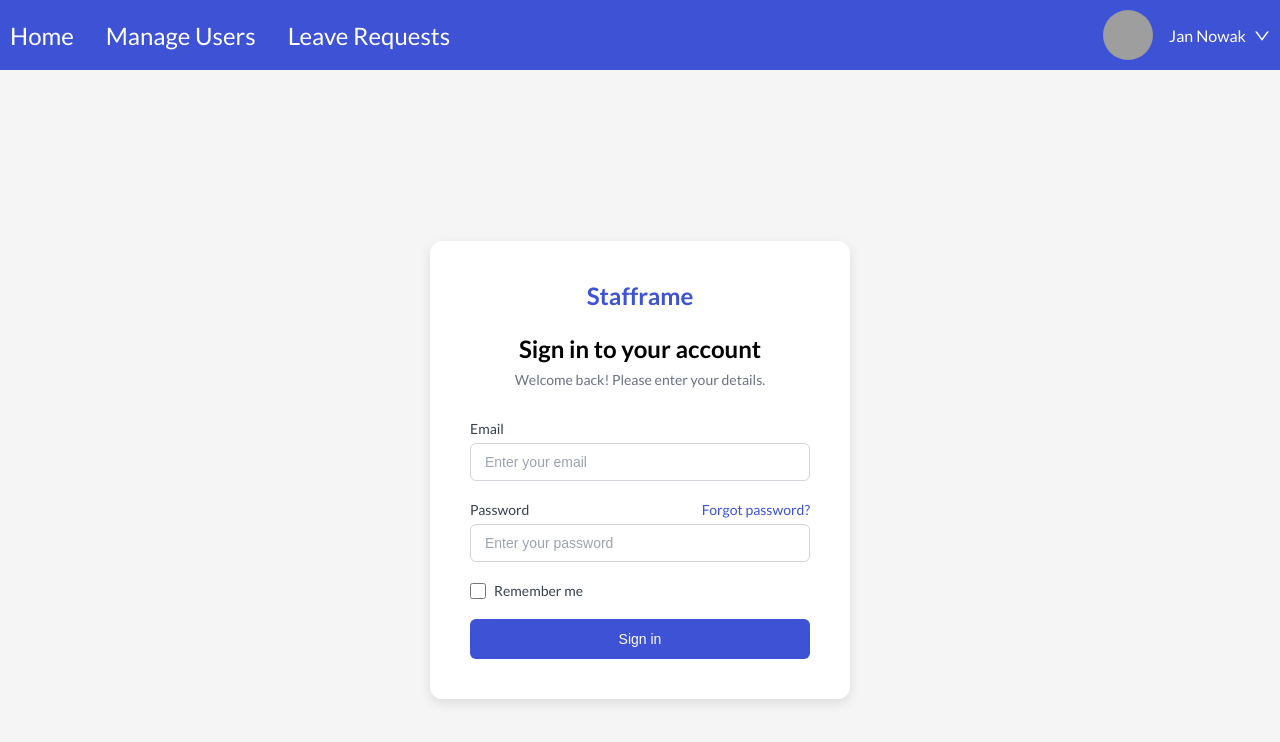
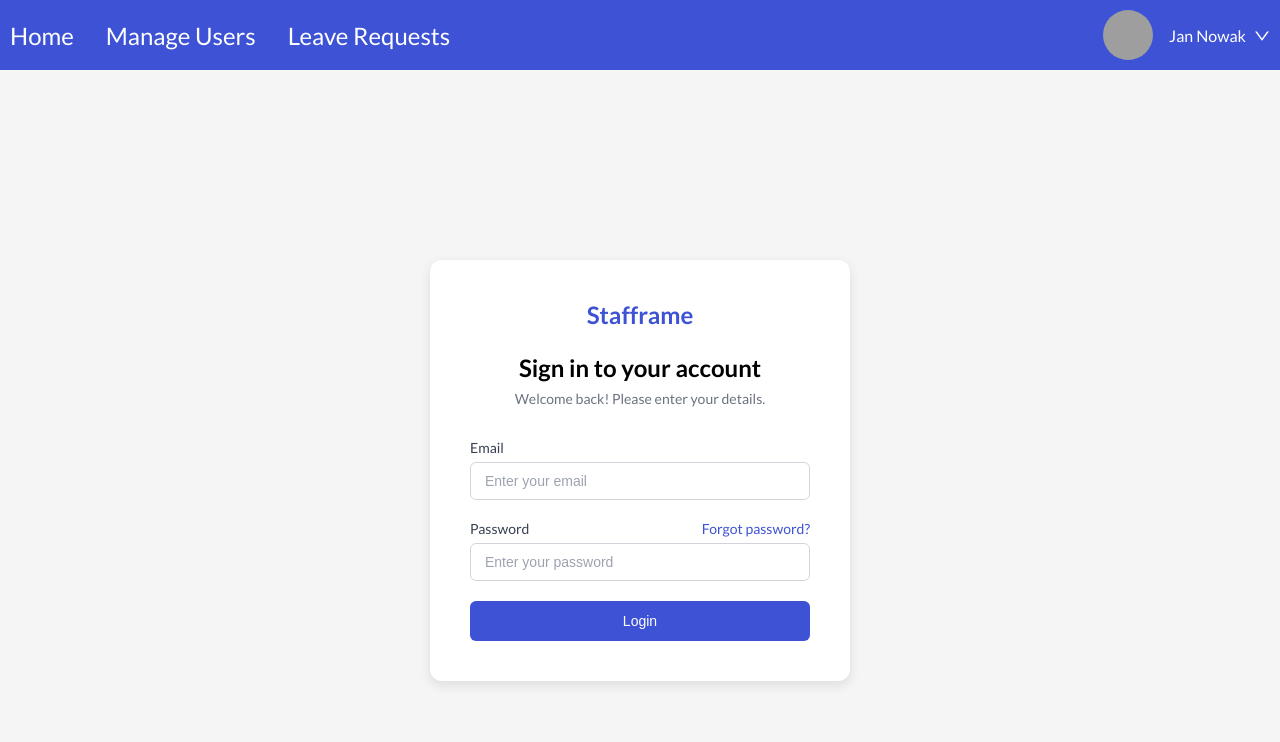
Before and after one commit to vimw/stafframe, a Next.js app: page /login in a window 1280 px wide. Shown: the top 742 px of the page. Built offline with nearby package versions, Linux system fonts and the light colour scheme; grey boxes are pictures that could not be loaded.

Commit message:
Handle login and errors

```diff
--- a/app/(auth)/login/LoginForm.tsx
+++ b/app/(auth)/login/LoginForm.tsx
@@ -1,30 +1,15 @@
 "use client"
 import type React from "react"
 
-import { useState } from "react"
+import { useActionState } from "react"
 import styles from "./login.module.css"
 import Link from "next/link"
+import { login } from "./actions"
+import { useFormStatus } from "react-dom"
 
 const LoginForm = () => {
-  const [formData, setFormData] = useState({
-    email: "",
-    password: "",
-    rememberMe: false,
-  })
-  const [error,setError] = useState<string>('')
+  const [state, loginAction] = useActionState(login, undefined);
 
-  const handleChange = (e: React.ChangeEvent<HTMLInputElement>) => {
-    const { name, value, type, checked } = e.target
-    setFormData((prev) => ({
-      ...prev,
-      [name]: type === "checkbox" ? checked : value,
-    }))
-  }
-
-  const handleSubmit = (e: React.FormEvent) => {
-    e.preventDefault()
-
-  }
 
   return (
     <div className={styles.loginContainer}>
@@ -38,7 +23,7 @@ const LoginForm = () => {
         <h1 className={styles.title}>Sign in to your account</h1>
         <p className={styles.subtitle}>Welcome back! Please enter your details.</p>
 
-        <form className={styles.form} onSubmit={handleSubmit}>
+        <form action={loginAction} className={styles.form}>
           <div className={styles.formGroup}>
             <label htmlFor="email" className={styles.label}>
               Email
@@ -49,11 +34,12 @@ const LoginForm = () => {
               name="email"
               className={styles.input}
               placeholder="Enter your email"
-              value={formData.email}
-              onChange={handleChange}
               required
             />
           </div>
+          {state?.errors?.email && (
+            <p className={styles.error}>{state.errors.email}</p>
+          )}
 
           <div className={styles.formGroup}>
             <div className={styles.passwordHeader}>
@@ -70,32 +56,24 @@ const LoginForm = () => {
               name="password"
               className={styles.input}
               placeholder="Enter your password"
-              value={formData.password}
-              onChange={handleChange}
               required
             />
           </div>
 
-          <div className={styles.checkboxContainer}>
-            <label className={styles.checkboxLabel}>
-              <input
-                type="checkbox"
-                name="rememberMe"
-                checked={formData.rememberMe}
-                onChange={handleChange}
-                className={styles.checkbox}
-              />
-              <span className={styles.checkboxText}>Remember me</span>
-            </label>
-          </div>
-
-          <button type="submit" className={styles.loginButton}>
-            Sign in
-          </button>
+          <SubmitButton />
         </form>
       </div>
     </div>
   )
 }
 
+function SubmitButton() {
+    const {pending} = useFormStatus();
+    return (
+        <button disabled={pending} type="submit" className={styles.loginButton}>
+            Login
+        </button>
+    )
+}
+
 export default LoginForm
```
